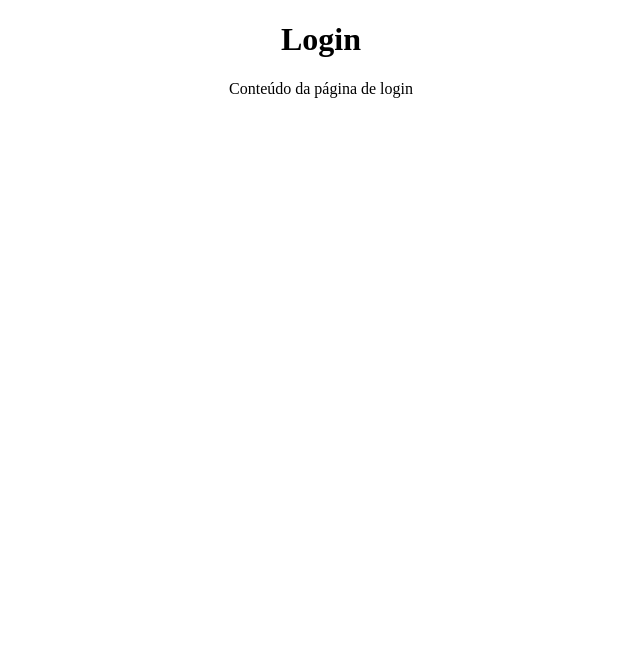
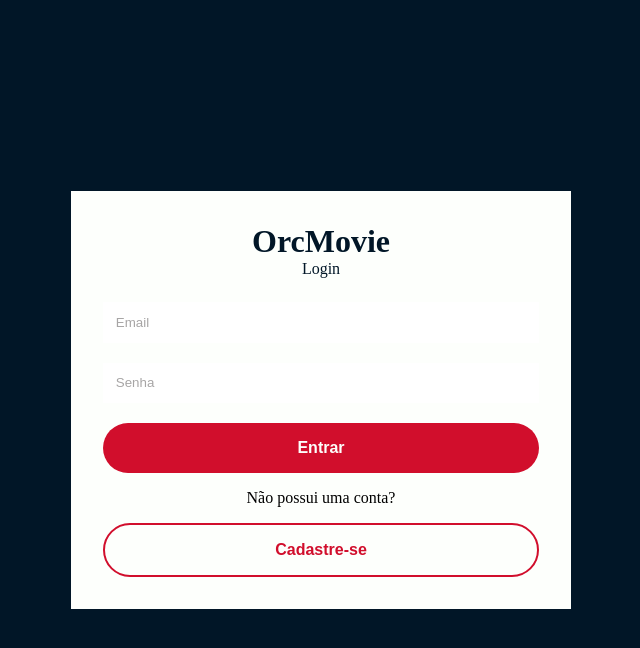
Before and after one commit to Acciolyy/projeto-api, a React (Vite) app in the folder filmes-api-orc/: page /login in a window 1280 px wide. Shown: the top 648 px of the page, without its empty margins (319-959 px from the left). Built offline with nearby package versions, Linux system fonts and the light colour scheme.

Commit message:
Página de Login e Cadastro

```diff
--- a/filmes-api-orc/src/App.jsx
+++ b/filmes-api-orc/src/App.jsx
@@ -14,6 +14,7 @@ const App = () => (
       <Route path="/login" element={<Login />} />
       <Route path="/register" element={<Register />} />
       <Route path="/favorites" element={<Favorites />} />
+      <Route path="/home" element={<Home />}/>
     </Routes>
   </Router>
 );
--- a/filmes-api-orc/src/pages/Login.jsx
+++ b/filmes-api-orc/src/pages/Login.jsx
@@ -1,10 +1,45 @@
-import React from "react";
+import React, { useState } from "react";
+import '../styles/Login.css';
+import { useNavigate } from "react-router-dom";
 
 const Login = () => {
+  const [email, setEmail] = useState("");
+  const [senha, setSenha] = useState("");
+  const navigate = useNavigate();
+
+  const handleSubmit = (event) => {
+    event.preventDefault();
+
+    const user = JSON.parse(localStorage.getItem("user"));
+    if (user && user.email === email && user.senha === senha) {
+      alert("Login bem-sucedido!");
+      navigate("/home");
+    } else {
+      alert("Email ou senha incorretos.");
+    }
+  };
+
   return (
-    <div>
-      <h1>Login</h1>
-      <p>Conteúdo da página de login</p>
+    <div className="l-container">
+      <span className="titulo">OrcMovie</span>
+      <span className="subtitulo">Login</span>
+      <form onSubmit={handleSubmit}>
+        <input
+          type="email"
+          placeholder="Email"
+          value={email}
+          onChange={(e) => setEmail(e.target.value)}
+        />
+        <input
+          type="password"
+          placeholder="Senha"
+          value={senha}
+          onChange={(e) => setSenha(e.target.value)}
+        />
+        <button className="ent" type="submit">Entrar</button>
+      </form>
+      <p className="Possui">Não possui uma conta?</p>
+      <button className="cad" onClick={() => navigate('/register')}>Cadastre-se</button>
     </div>
   );
 };
--- a/filmes-api-orc/src/pages/Register.jsx
+++ b/filmes-api-orc/src/pages/Register.jsx
@@ -1,10 +1,50 @@
-import React from "react";
+import React, { useState } from "react";
+import '../styles/Register.css';
+import { useNavigate } from "react-router-dom";
 
 const Register = () => {
+  const [nome, setNome] = useState("");
+  const [email, setEmail] = useState("");
+  const [senha, setSenha] = useState("");
+  const navigate = useNavigate();
+
+  const handleSubmit = (event) => {
+    event.preventDefault();
+
+    const user = { nome, email, senha };
+    localStorage.setItem("user", JSON.stringify(user));
+
+    alert("Usuário cadastrado com sucesso!");
+    navigate("/login");
+  };
+
   return (
-    <div>
-      <h1>Registro</h1>
-      <p>Conteúdo da página de registro</p>
+    <div className="r-container">
+      <span className="titulo">OrcMovie</span>
+      <span className="subtitulo">Cadastro</span>
+      <form onSubmit={handleSubmit}>
+        <input
+          type="text"
+          placeholder="Nome"
+          value={nome}
+          onChange={(e) => setNome(e.target.value)}
+        />
+        <input
+          type="email"
+          placeholder="Email"
+          value={email}
+          onChange={(e) => setEmail(e.target.value)}
+        />
+        <input
+          type="password"
+          placeholder="Senha"
+          value={senha}
+          onChange={(e) => setSenha(e.target.value)}
+        />
+        <button className="cadr" type="submit">Cadastrar-se</button>
+      </form>
+      <p>Você já possui uma conta?</p>
+      <button className="log" onClick={() => navigate('/login')}>Login</button>
     </div>
   );
 };
--- a/filmes-api-orc/src/styles/Login.css
+++ b/filmes-api-orc/src/styles/Login.css
@@ -0,0 +1,91 @@
+* {
+    padding: 0;
+    margin: 0;
+    box-sizing: border-box;
+}
+
+body{
+    display: flex;
+    justify-content: center;
+    align-items: center;
+    height: 100vh;
+    background-color: #011627;
+}
+
+.l-container{
+    display: flex;
+    justify-content: center;
+    flex-direction: column;
+    background-color: #FDFFFC;
+    padding: 2rem;
+    height: auto;
+    text-align: center;
+    width: 500px;
+}
+
+.l-container form {
+    display: flex;
+    flex-direction: column;
+    gap: 20px;
+
+    input{
+        border: none;
+        padding: 0.8rem;
+        &::placeholder{
+            color: #a7a5a5;
+        }
+    }
+}
+
+.titulo{
+    font-size: 2rem;
+    color:#011627;
+    font-weight: bold;
+}
+
+.subtitulo{
+    font-size: 1rem;
+    padding: 0 0 1.5rem 0;
+    color:#011627;
+}
+
+button.ent {
+    background-color: #D10E2C;
+    padding: 1rem;
+    border: none;
+    font-weight: bold;
+    color: #FDFFFC;
+    font-size: 1rem;
+    border-radius: 2rem;
+    cursor: pointer;
+
+    &:hover {
+        animation: 5s ease-in linear infinite;
+        color: #ffffff;
+        background-color: #e41232;
+    }
+}
+
+button.cad {
+    background-color: transparent;
+    padding: 1rem;
+    border: 2px solid #D10E2C;
+    font-weight: bold;
+    color: #D10E2C;
+    font-size: 1rem;
+    border-radius: 2rem;
+    cursor: pointer;
+    transition: background-color 0.3s ease, color 0.3s ease;
+
+
+    &:hover {
+        background-color: #D10E2C;
+        color: #FDFFFC;
+    }
+}
+
+p{
+    margin-top: 1rem;
+    margin-bottom: 1rem;
+    font-size: 1rem;
+}
--- a/filmes-api-orc/src/styles/Register.css
+++ b/filmes-api-orc/src/styles/Register.css
@@ -0,0 +1,91 @@
+* {
+    padding: 0;
+    margin: 0;
+    box-sizing: border-box;
+}
+
+body{
+    display: flex;
+    justify-content: center;
+    align-items: center;
+    height: 100vh;
+    background-color: #011627;
+}
+
+.r-container{
+    display: flex;
+    justify-content: center;
+    flex-direction: column;
+    background-color: #FDFFFC;
+    padding: 2rem;
+    height: auto;
+    text-align: center;
+    width: 500px;
+}
+
+.r-container form {
+    display: flex;
+    flex-direction: column;
+    gap: 20px;
+
+    input{
+        border: none;
+        padding: 0.8rem;
+        &::placeholder{
+            color: #a7a5a5;
+        }
+    }
+}
+
+.titulo{
+    font-size: 2rem;
+    color:#011627;
+    font-weight: bold;
+}
+
+.subtitulo{
+    font-size: 1rem;
+    padding: 0 0 1.5rem 0;
+    color:#011627;
+}
+
+button.cadr {
+    background-color: #D10E2C;
+    padding: 1rem;
+    border: none;
+    font-weight: bold;
+    color: #FDFFFC;
+    font-size: 1rem;
+    border-radius: 2rem;
+    cursor: pointer;
+
+    &:hover {
+        animation: 5s ease-in linear infinite;
+        color: #ffffff;
+        background-color: #e41232;
+    }
+}
+
+button.log {
+    background-color: transparent;
+    padding: 1rem;
+    border: 2px solid #D10E2C;
+    font-weight: bold;
+    color: #D10E2C;
+    font-size: 1rem;
+    border-radius: 2rem;
+    cursor: pointer;
+    transition: background-color 0.3s ease, color 0.3s ease;
+
+
+    &:hover {
+        background-color: #D10E2C;
+        color: #FDFFFC;
+    }
+}
+
+p{
+    margin-top: 1rem;
+    margin-bottom: 1rem;
+    font-size: 1rem;
+}
```
Also changed, not shown: 1 other file (tests, documents, lock files or other folders).
